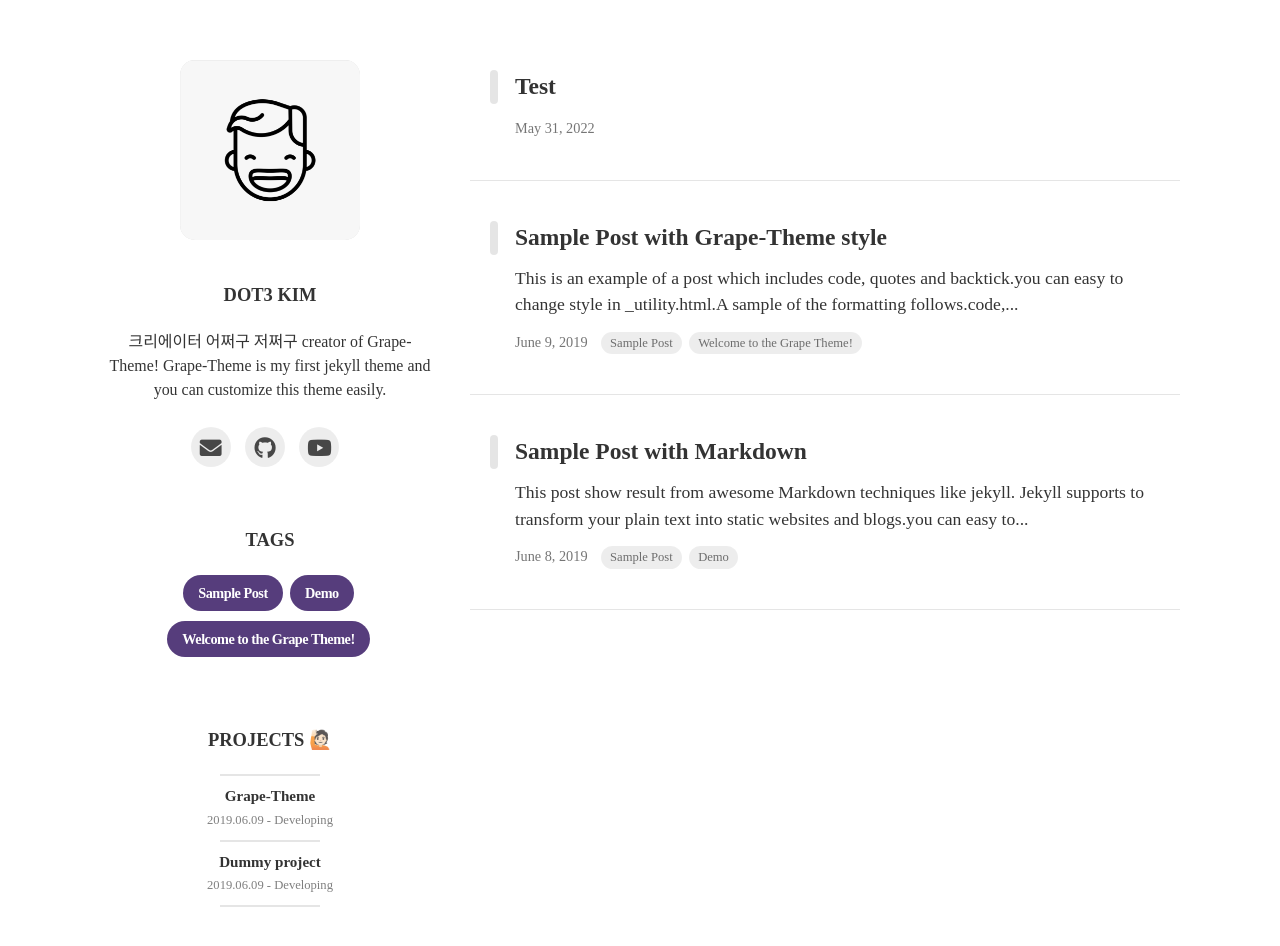
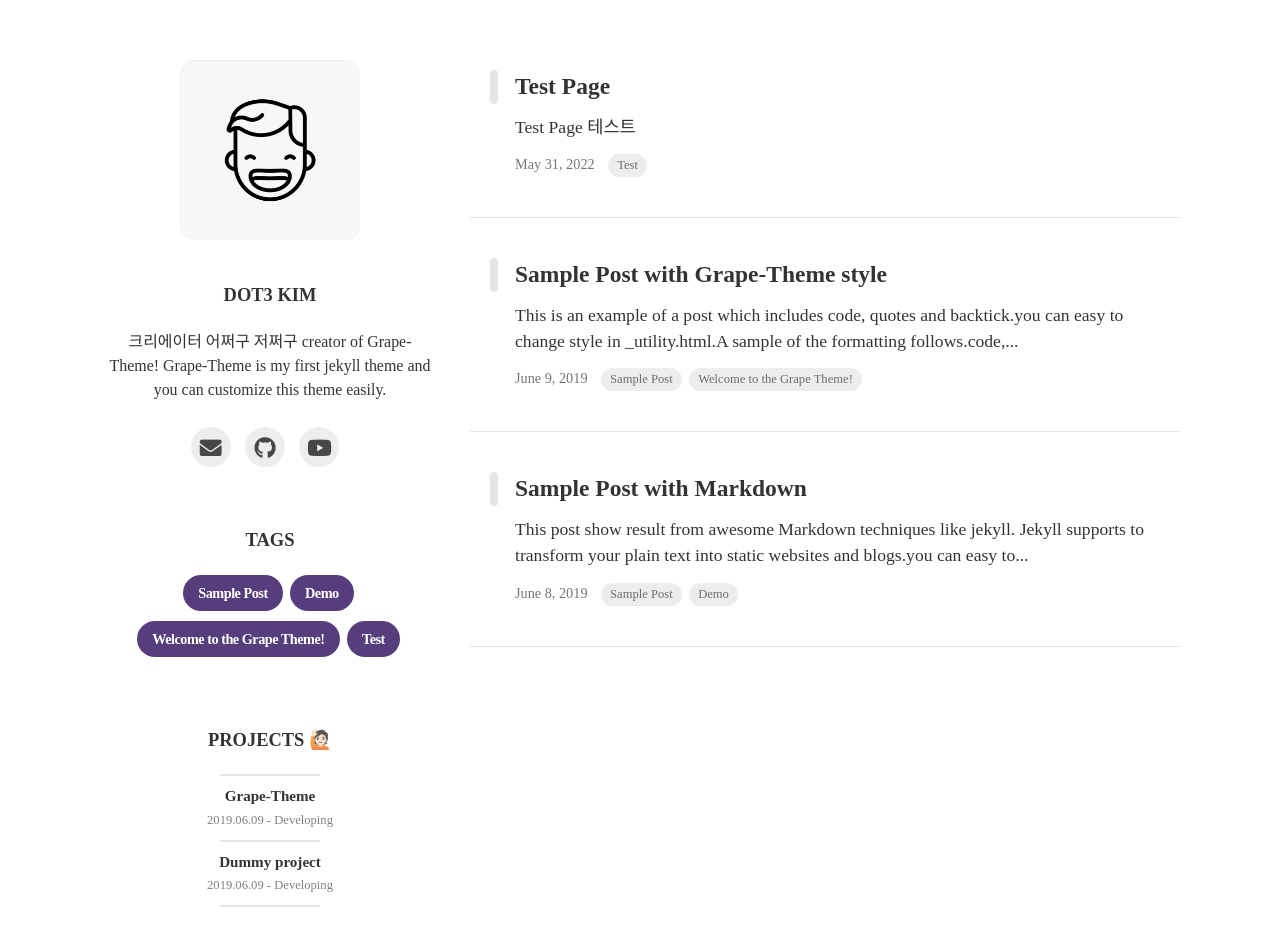
Before and after one commit to Dot3Kim/dot3kim.github.io, a Jekyll site: the page built from index.html, in a window 1280 px wide. Built offline with Jekyll 4.4.1, drawn with Linux system fonts in a browser that asks for light colours; nearby versions of some CDN libraries; some web fonts are replaced; the list of posts is cut into pages by our own code.

Commit message:
Update 2022-05-31-test.md

```diff
--- a/_posts/2022-05-31-test.md
+++ b/_posts/2022-05-31-test.md
@@ -1,3 +1,12 @@
+---
+layout: post
+title: Test Page
+subtitle : Test Page 테스트
+tags: [Test]
+author: Dot3Kim
+comments : False
+---
+
 # Test Page
 
 ### test test test
```
